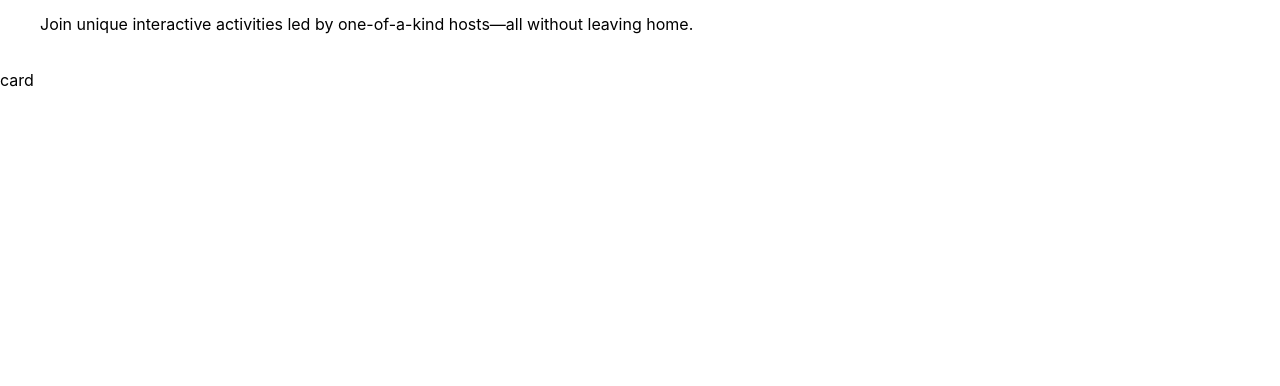
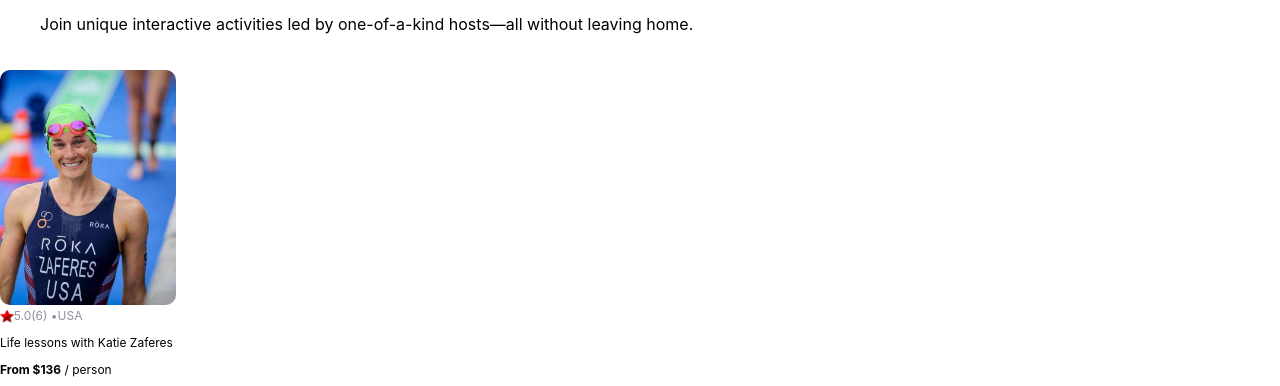
Before and after one commit to saintjohn1992/airbnb-exp-clone, a React (Create React App) app in the folder airbnb-project/: page / in a window 1280 px wide. Shown: the part 832-1218 px from the top of the page. Before the commit the page ends 922 px from the top, so only its background shows below. Built offline with nearby package versions, Linux system fonts and the light colour scheme.

Commit message:
almost done setting up the card, going to add props to it

```diff
--- a/airbnb-project/src/components/Card/Card.js
+++ b/airbnb-project/src/components/Card/Card.js
@@ -1,11 +1,21 @@
 import "./card.css"
+import Katie from "../../images/Katie-Zaferes.jpeg"
+import Star from "../../images/star.png"
 
 
 const Card = () => {
 
     return (
         <div className="card-container">
-            card
+         <img src={Katie} alt="" className="c-img" />
+         <div className="c-template">
+            <img src={Star} alt="" className="rating" />
+                <span className="gray">5.0 </span>
+                <span className="gray">(6) • </span>
+                <span className="gray">USA</span>
+            </div>
+            <p>Life lessons with Katie Zaferes</p>
+            <p><span className="bold">From $136</span> / person</p>
         </div>
     )
 }
--- a/airbnb-project/src/components/Card/card.css
+++ b/airbnb-project/src/components/Card/card.css
@@ -0,0 +1,30 @@
+.card-container {
+font-size: 12px;
+width: 175px;
+}
+
+.gray {
+    color: #918e9b;
+}
+
+.bold {
+    font-weight: bold;
+}
+
+.c-img {
+width: 176px;
+height: 235px;
+
+object-fit: cover;
+border-radius: 10px;
+}
+
+.rating {
+    height: 14px;
+}
+
+.c-template {
+display: flex;
+align-items: center;
+
+}
```
